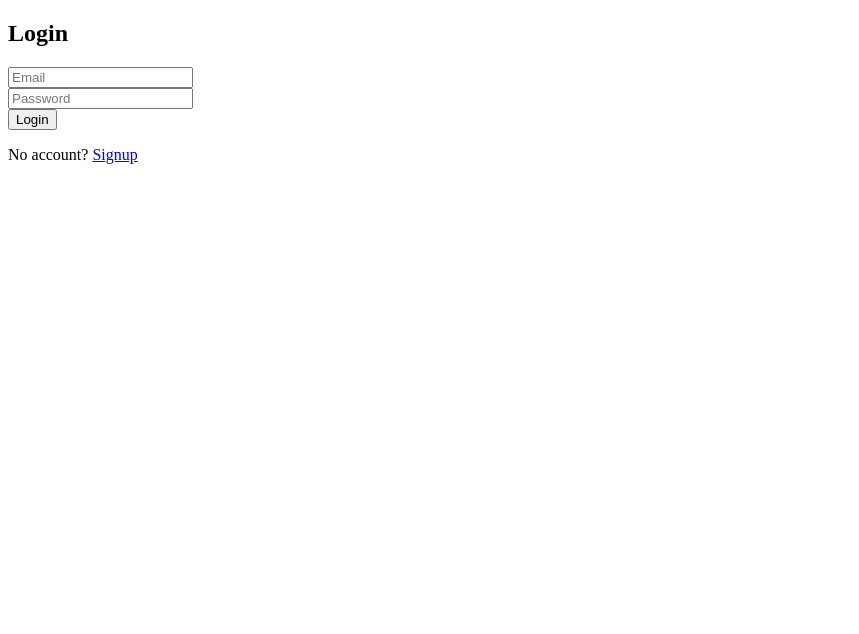
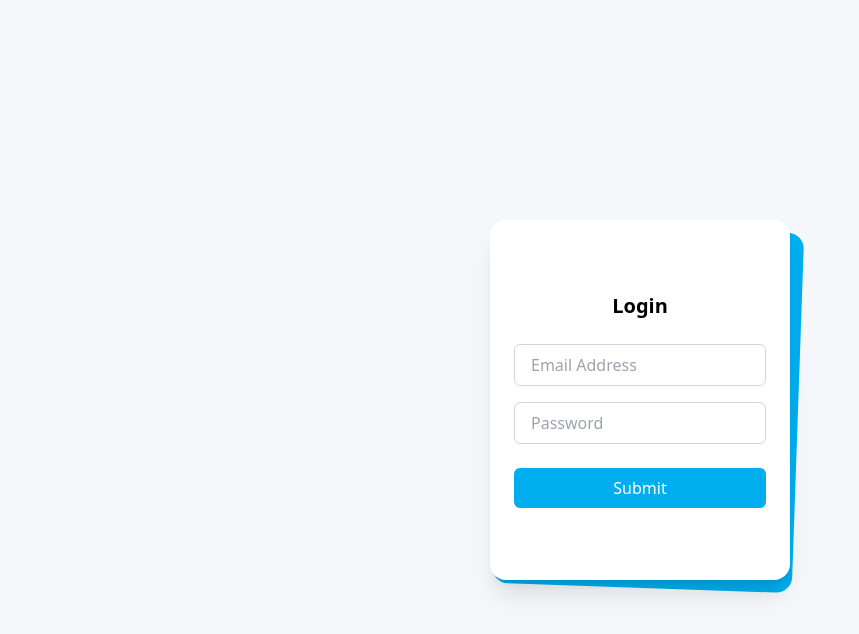
Before and after one commit to alphathehacker/foodkaathabook, a website: page public/login.html in a window 1280 px wide. Shown: the whole page, without its empty margins (0-859 px from the left). Drawn offline with nearby package versions, Linux system fonts and the light colour scheme.

Commit message:
Update login.html

```diff
--- a/public/login.html
+++ b/public/login.html
@@ -1,14 +1,58 @@
 <!DOCTYPE html>
-<html>
-<head><title>Login</title></head>
-<body>
-  <h2>Login</h2>
-  <form id="login-form">
-    <input type="email" id="email" placeholder="Email" required/><br/>
-    <input type="password" id="password" placeholder="Password" required/><br/>
-    <button type="submit">Login</button>
-  </form>
-  <p>No account? <a href="signup.html">Signup</a></p>
-  <script src="app.js"></script>
+<html lang="en">
+<head>
+  <meta charset="UTF-8" />
+  <meta name="viewport" content="width=device-width, initial-scale=1.0" />
+  <title>Login</title>
+  <script src="https://cdn.tailwindcss.com"></script>
+</head>
+<body class="bg-[#f5f7fa] flex items-center justify-center min-h-screen">
+
+  <div class="relative w-[300px] h-[360px]">
+    <div class="absolute top-2 left-2 w-full h-full rounded-2xl bg-[#00aeef] transform rotate-2"></div>
+
+    <div class="relative bg-white rounded-2xl shadow-xl p-6 z-10 flex flex-col justify-center h-full">
+      <h2 class="text-xl font-bold text-black mb-6 text-center">Login</h2>
+
+      <input
+        type="email"
+        id="email"
+        placeholder="Email Address"
+        class="mb-4 px-4 py-2 border border-gray-300 rounded-md focus:outline-none focus:ring-2 focus:ring-blue-400"
+      />
+      <input
+        type="password"
+        id="password"
+        placeholder="Password"
+        class="mb-6 px-4 py-2 border border-gray-300 rounded-md focus:outline-none focus:ring-2 focus:ring-blue-400"
+      />
+      <button
+        id="loginBtn"
+        class="bg-[#00aeef] text-white py-2 rounded-md hover:bg-[#0098d4] transition-colors"
+      >
+        Submit
+      </button>
+    </div>
+  </div>
+
+  <script>
+    const loginBtn = document.getElementById('loginBtn');
+    loginBtn.addEventListener('click', () => {
+      const email = document.getElementById('email').value.trim();
+      const password = document.getElementById('password').value;
+
+      const correctEmail = "admin@foodkatha.com";
+      const correctPassword = "secret123";
+
+      if (email === correctEmail && password === correctPassword) {
+        // Store login in localStorage and redirect
+        localStorage.setItem("isLoggedIn", "true");
+        window.location.href = "index.html";
+      } else {
+        alert("Invalid email or password!");
+      }
+    });
+  </script>
+
 </body>
 </html>
```
